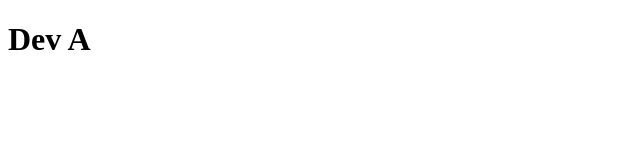
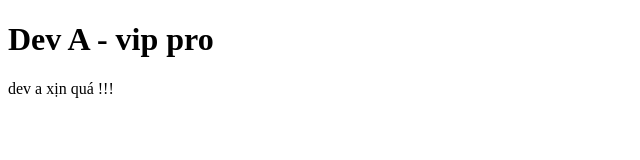
Before and after one commit to khaitruong1301/layout_bootstrap, a plain HTML site: page devA.html in a window 1280 px wide. Shown: the whole page, without its empty margins (0-640 px from the left). Drawn offline with Linux system fonts and the light colour scheme.

Commit message:
devA_commit

```diff
--- a/devA.html
+++ b/devA.html
@@ -7,6 +7,9 @@
     <title>Document</title>
 </head>
 <body>
-    <h1>Dev A</h1>
+    <h1>Dev A - vip pro</h1>
+    <p>
+        dev a xịn quá !!!
+    </p>
 </body>
 </html>
```
